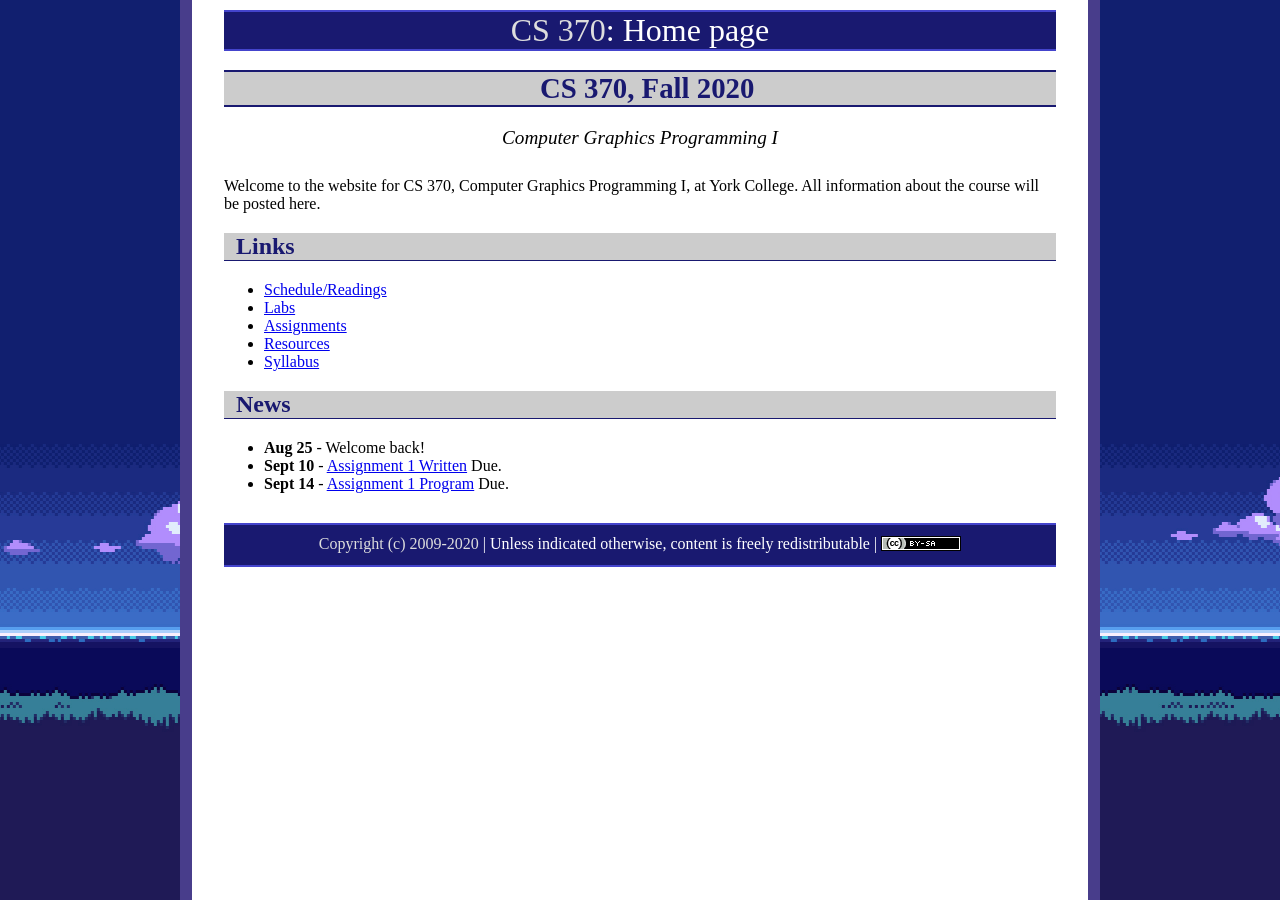
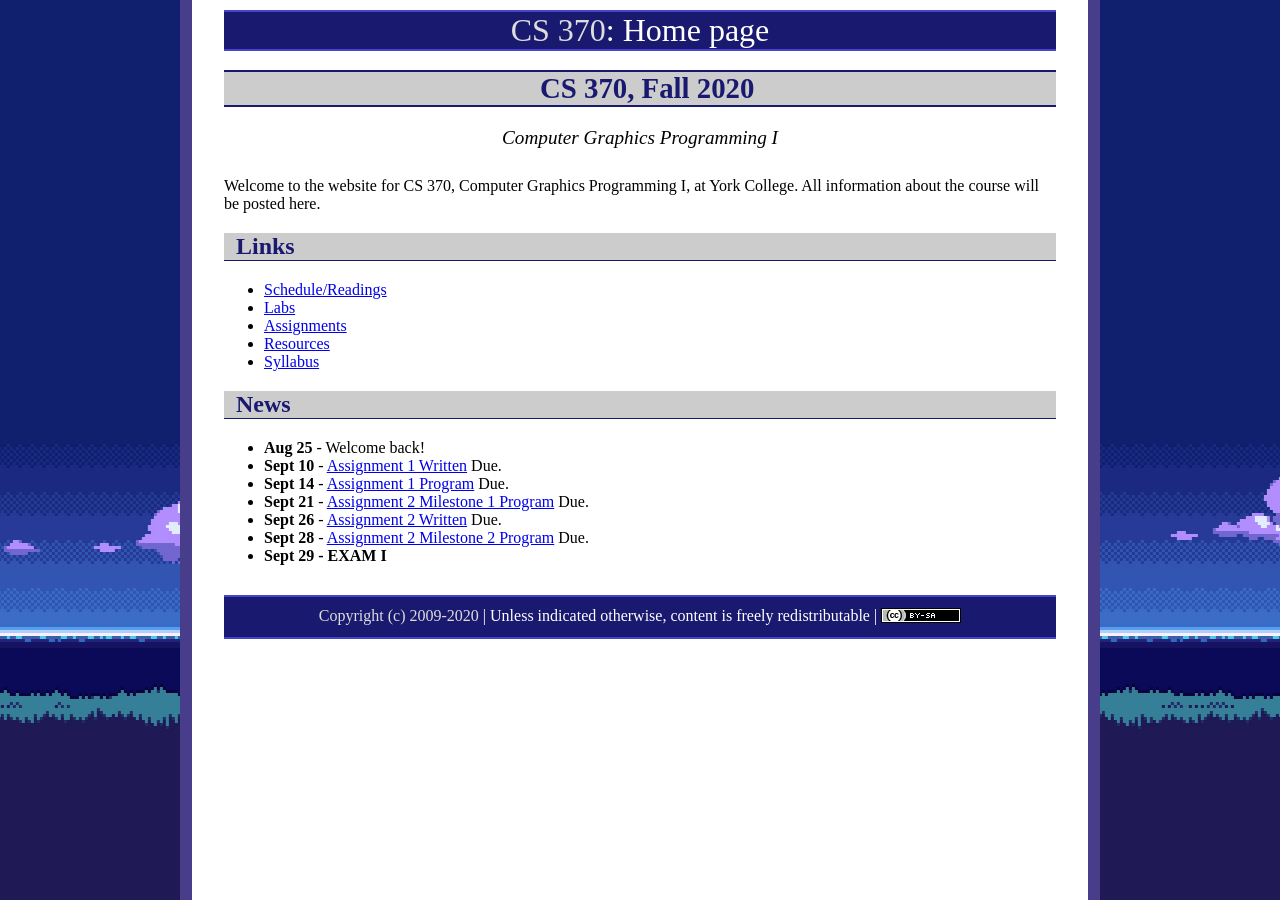
Before and after one commit to ycpcs/cs370-fall2020, a Jekyll site: the page built from index.md, in a window 1280 px wide. Built offline with Jekyll 4.4.1, drawn with Linux system fonts in a browser that asks for light colours.

Commit message:
add assign01 sol
add assign01 sol

```diff
--- a/index.md
+++ b/index.md
@@ -21,6 +21,10 @@ Welcome to the website for CS 370, Computer Graphics Programming I, at York Coll
 * **Aug 25** - Welcome back!
 * **Sept 10** - [Assignment 1 Written](assign/assign01.html) Due.
 * **Sept 14** - [Assignment 1 Program](assign/assign01.html) Due.
+* **Sept 21** - [Assignment 2 Milestone 1 Program](assign/assign02.html) Due.
+* **Sept 26** - [Assignment 2 Written](assign/assign02.html) Due.
+* **Sept 28** - [Assignment 2 Milestone 2 Program](assign/assign02.html) Due.
+* **Sept 29 - EXAM I**
 
 <!--
 * **Sept 12** - [Assignment 1](assign/assign01.html)  (Don Quixote) Due.
```
Also changed, not shown: assign/index.md (+2 -1 lines), 1 other file.
